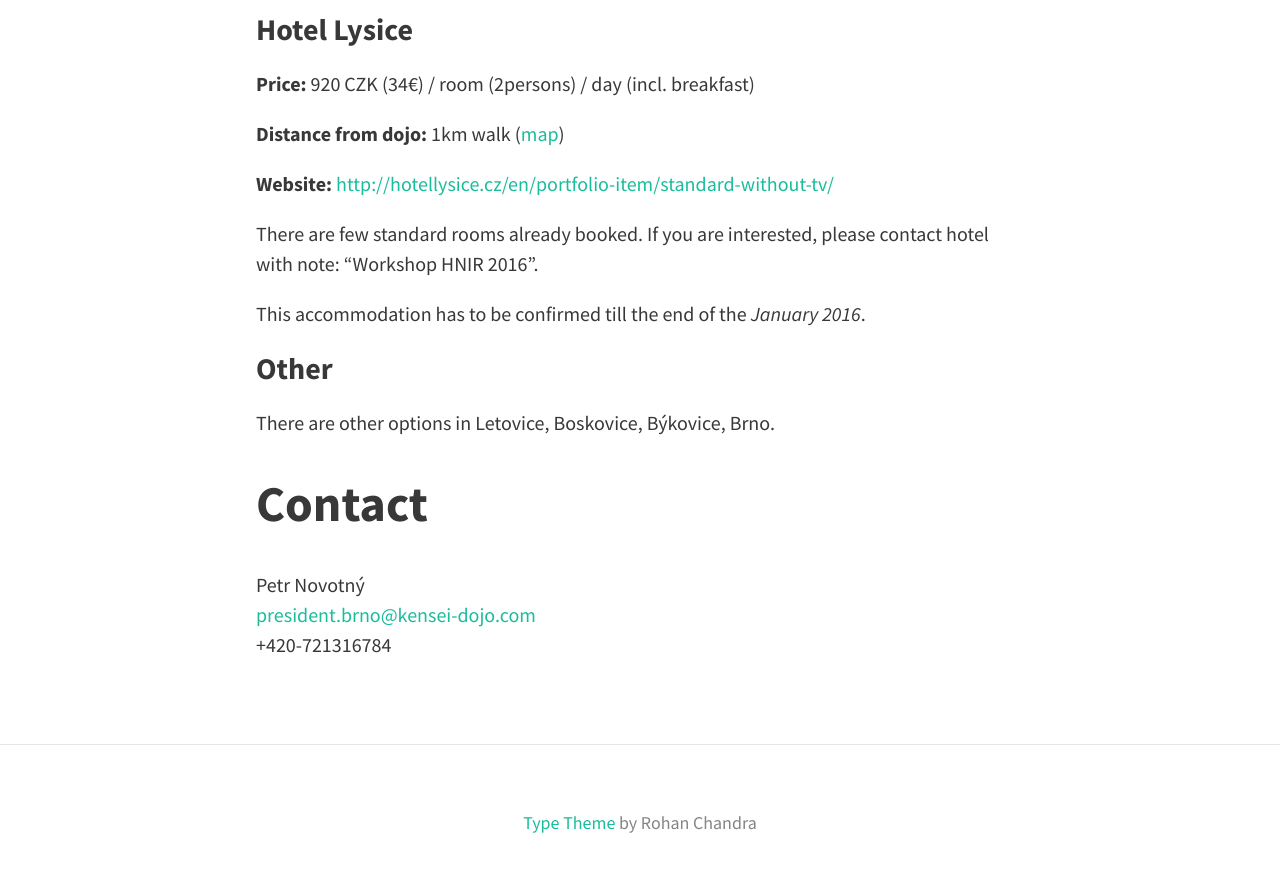
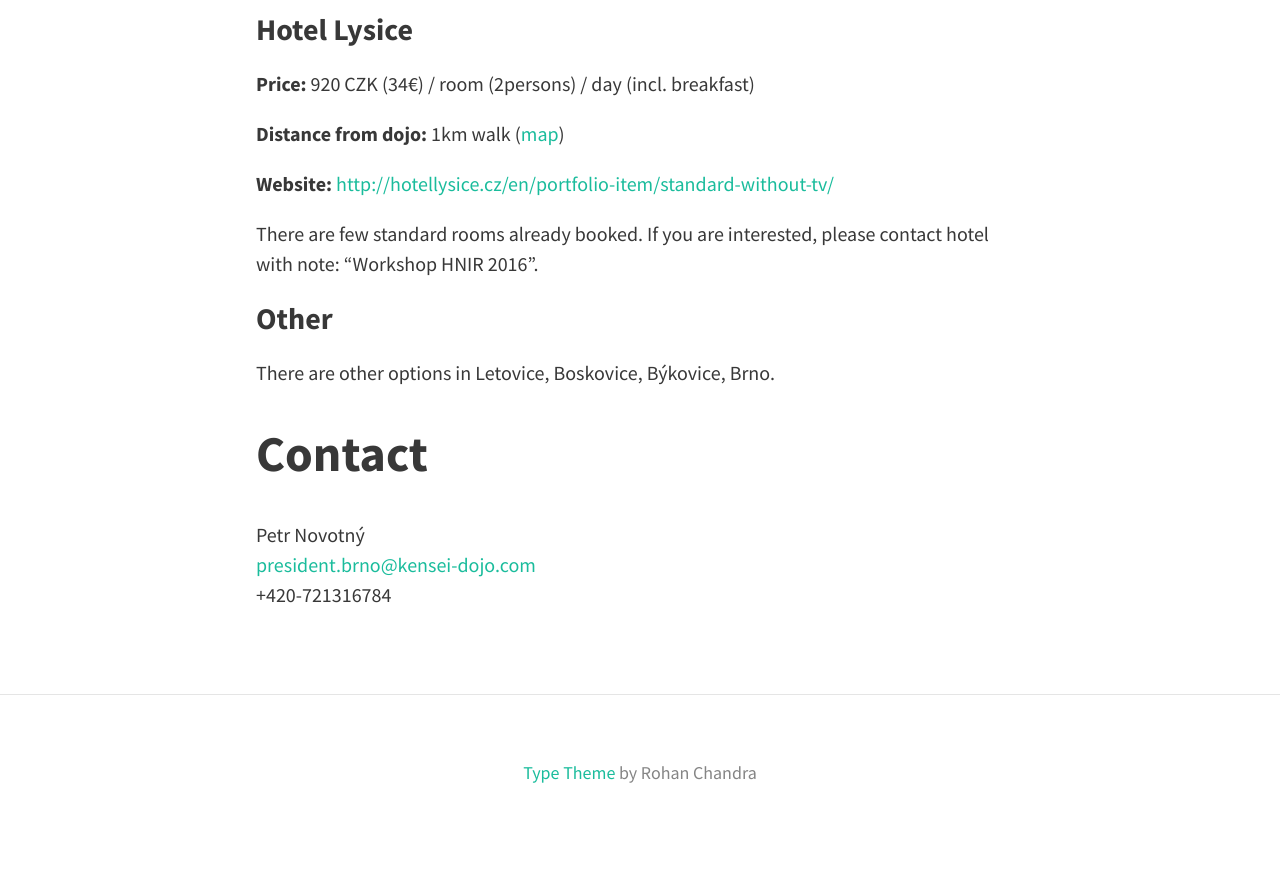
Before and after one commit to vholer/nitenichiryu, a Jekyll site: the page built from index.md, in a window 1280 px wide and 900 px high, scrolled down 2432 px. Shown: the top 872 px of the window. Built offline with Jekyll 4.4.1, drawn with Linux system fonts in a browser that asks for light colours; nearby versions of some CDN libraries; after the commit the page ends 3282 px from its top, so only the background shows below that.

Commit message:
Remove Lysice reservation info till Jan 2016

```diff
--- a/index.md
+++ b/index.md
@@ -55,8 +55,6 @@ There are few rooms booked in the pension. If you want to use this reservation,
 
 There are few standard rooms already booked. If you are interested, please contact hotel with note: "Workshop HNIR 2016".
 
-This accommodation has to be confirmed till the end of the *January 2016*.
-
 ### Other
 
 There are other options in Letovice, Boskovice, Býkovice, Brno.
```
